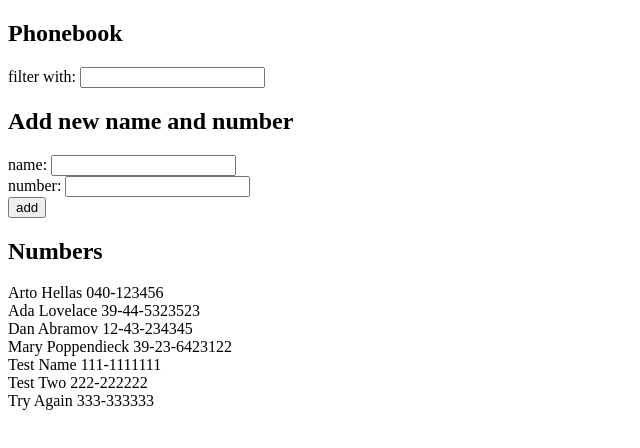
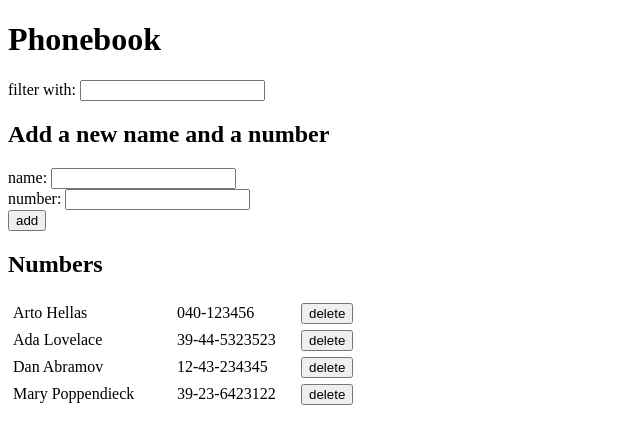
Before and after one commit to jusalanen/fs19osa2, a React (Create React App) app in the folder puhelinluettelo/: page / in a window 1280 px wide. Shown: the top 448 px of the page, without its empty margins (0-640 px from the left). Built offline with nearby package versions, Linux system fonts and the light colour scheme; data requests are answered from the project's data file.

Commit message:
lisää tehtävä 2.17

```diff
--- a/puhelinluettelo/db.json
+++ b/puhelinluettelo/db.json
@@ -19,21 +19,6 @@
       "name": "Mary Poppendieck",
       "number": "39-23-6423122",
       "id": 4
-    },
-    {
-      "name": "Test Name",
-      "number": "111-1111111",
-      "id": 5
-    },
-    {
-      "name": "Test Two",
-      "number": "222-222222",
-      "id": 6
-    },
-    {
-      "name": "Try Again",
-      "number": "333-333333",
-      "id": 7
     }
   ]
 }
--- a/puhelinluettelo/src/App.js
+++ b/puhelinluettelo/src/App.js
@@ -45,6 +45,17 @@ const App = () => {
     }
   }
 
+  const handleDelete = (personId) => {
+    personService
+      .remove(personId)
+      .then( () => {
+        personService.getAll()
+        .then( response => {
+          setPersons(response)
+        })
+      })
+  }
+
   const handleNameChange = (event) => {
     setNewName(event.target.value)
   }
@@ -59,14 +70,14 @@ const App = () => {
 
   return (
     <div>
-      <h2>Phonebook</h2>
+      <h1>Phonebook</h1>
       <Filter filter={filter} handleFilterChange={handleFilterChange} />
       <PersonForm addNameNumber = {addNameNumber}
                 newName = {newName}
                 handleNameChange = {handleNameChange}
                 newNumber = {newNumber}
                 handleNumberChange = {handleNumberChange} />
-      <Phonebook persons={persons} filter={filter} />
+      <Phonebook persons={persons} filter={filter} handleDelete={handleDelete} />
     </div>
   )
 
--- a/puhelinluettelo/src/components/FilteredPersons.js
+++ b/puhelinluettelo/src/components/FilteredPersons.js
@@ -1,15 +1,20 @@
 import React from 'react'
-import Person from './Person'
 
 const FilteredPersons = (props) => {
   const persons = props.persons
   const filter = props.filter
+  const delPerson = props.delPerson
+
   const filtered = persons.filter( person =>
     person.name.toLowerCase().includes(filter.toLowerCase()))
-  return <div>
+  return <div><table><tbody>
     {filtered.map( person => <div key={person.name}>
-    <Person person={person} /></div>)}
-  </div>
+      <tr><td width='160'>{person.name}</td><td width='120'>{person.number}</td>
+      <td width='50'> <button onClick={ () => {
+        if(window.confirm( 'Do you want to delete ' + person.name + ' ?' )) {
+          delPerson(person.id)}}}
+          >delete</button></td></tr></div>)}
+  </tbody></table></div>
 }
 
 export default FilteredPersons
--- a/puhelinluettelo/src/components/PersonForm.js
+++ b/puhelinluettelo/src/components/PersonForm.js
@@ -9,7 +9,7 @@ const PersonForm = (props) => {
 
   return (
     <div>
-      <h2>Add new name and number</h2>
+      <h2>Add a new name and a number</h2>
       <form onSubmit={addNameNumber}>
         <div>name: <input value={newName}
           onChange={handleNameChange}/>
--- a/puhelinluettelo/src/components/Phonebook.js
+++ b/puhelinluettelo/src/components/Phonebook.js
@@ -4,9 +4,10 @@ import FilteredPersons from './FilteredPersons'
 const Phonebook = ( props ) => {
   const persons = props.persons
   const filter = props.filter
+  const delPerson = props.handleDelete
   return <div>
     <h2>Numbers</h2>
-    <FilteredPersons persons={persons} filter={filter} />
+    <FilteredPersons persons={persons} filter={filter} delPerson={delPerson} />
   </div>
 }
 
--- a/puhelinluettelo/src/services/persons.js
+++ b/puhelinluettelo/src/services/persons.js
@@ -11,4 +11,9 @@ const create = newObject => {
   return request.then(response => response.data)
 }
 
-export default { getAll, create }
+const remove = id => {
+  const strDel = baseUrl.concat('/', String(id))
+  return axios.delete(strDel)
+}
+
+export default { getAll, create, remove }
```
Also changed, not shown: 1 other file (tests, documents, lock files or other folders).
